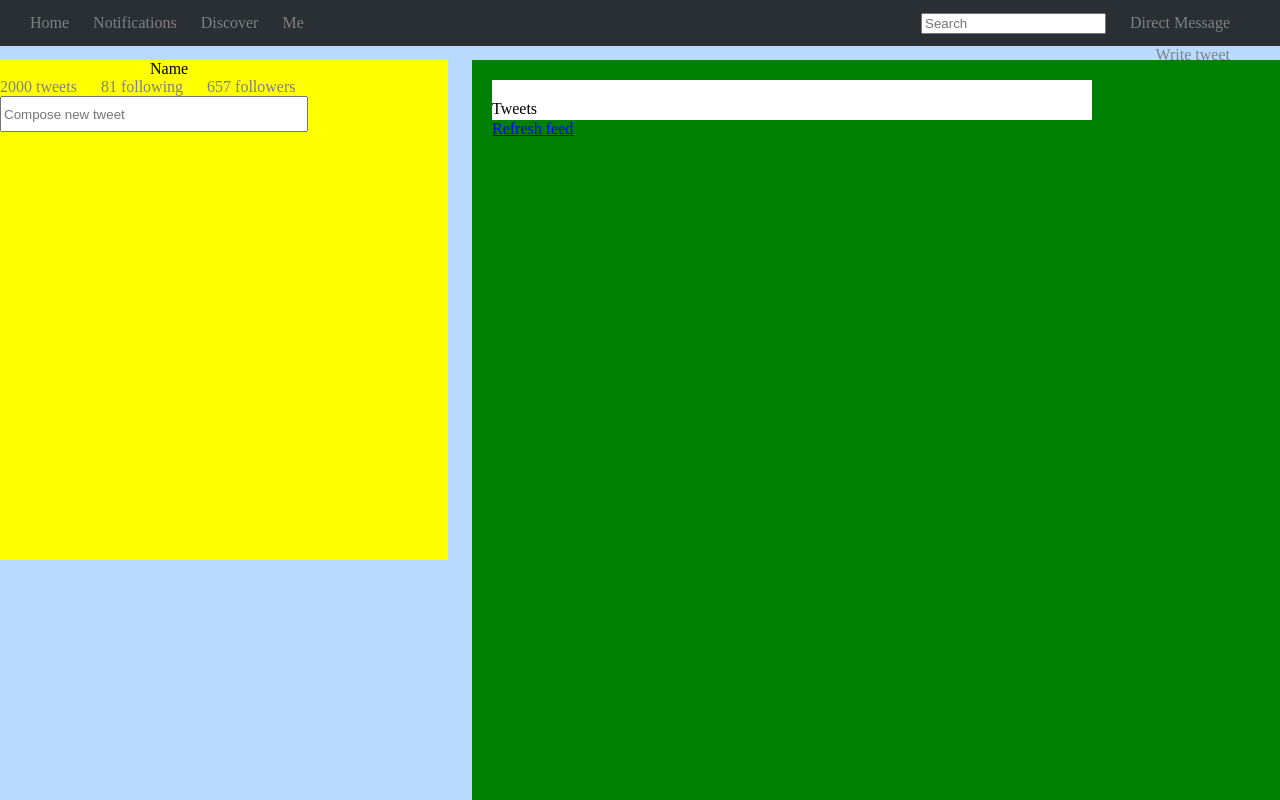
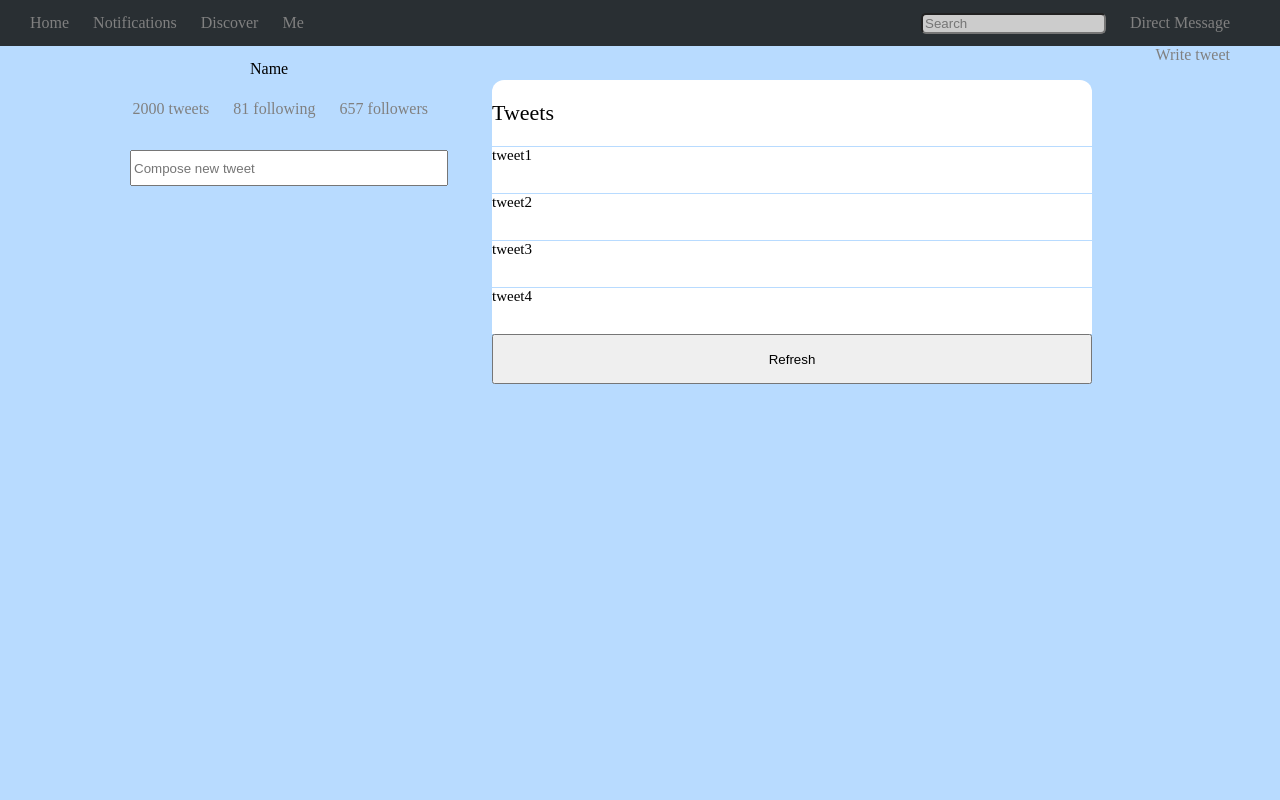
Before and after one commit to manjic/twitter_page, a plain HTML site: page index.html in a window 1280 px wide. Drawn offline with nearby package versions, Linux system fonts and the light colour scheme.

Commit message:
basic placeholders for mini-profile and tweet feed in place. Refresh button adds to list of tweets,infinite scrolling for tweet feed

```diff
--- a/index.html
+++ b/index.html
@@ -39,7 +39,7 @@
 
 				<div id="searchbox" >
 					<form class="form-search">
-  						<input type="text" placeholder="Search" />
+  						<input class="topsearch"type="text" placeholder="Search" />
 						</form>
 				</div>
 
@@ -59,9 +59,16 @@
 	<div id="tweet-feed">
 
 			<div class="feed-title">Tweets</div>
-			<div class="tweet-feed-footer">
-				<a href="/refresh">Refresh feed</a>
+			<div id="tweets">
+				<ul>
+					<li class="tweet-list">tweet1</li>
+					<li class="tweet-list">tweet2</li>
+					<li class="tweet-list">tweet3</li>
+					<li class="tweet-list">tweet4</li>
+				</ul>
 			</div>
+
+			<button class="refresh-feed">Refresh</button>
 	</div>
 
 	<div class="mini-profile">
@@ -71,7 +78,7 @@
 			</div>
 
 			<div>
-				  <ul>
+				  <ul class="profile-stats">
 		        <li class="tweet-number">
 		          <a href="/tweets" >2000 tweets</a>
 		        </li>
@@ -107,7 +114,21 @@
 
 
 
-	<script src="https://code.jquery.com/jquery-2.1.0.min.js"type="text/javascript" ></script>
+	<script
+		src="https://code.jquery.com/jquery-2.1.0.min.js">
+	</script>
+	<script>
+		$(document).ready(function(){
+			$('.refresh-feed').on('click', function() {
+					var newTweets = $('<li class="tweet-list">tweet1</li>' + '<li class="tweet-list">tweet1</li>')
+
+					$('#tweets').append(newTweets).delay(5s);
+
+			});
+
+		})
+
+	</script>
 
 </body>
 </html>
--- a/public/css/application.css
+++ b/public/css/application.css
@@ -44,11 +44,16 @@ header #navigation {
 #searchbox{
 	display: inline-block;
 	line-height: 46px;
-	text-align: left
 }
 
 .form-search {
-	margin-right: 20px
+	margin-right: 20px;
+
+}
+
+.topsearch {
+	border-radius: 5px;
+	background-color: #ccc;
 }
 
 ul
@@ -75,8 +80,8 @@ li a {
 	float:left;
 	width:35%;
 	height: 500px;
-	background-color: yellow;
-
+/*	background-color: yellow;
+*/
 }
 
 #tweet-feed {
@@ -86,22 +91,47 @@ li a {
 	padding: 20px;
 	width: 60%;
 	height: 700px;
-	background-color: green;
 }
 
 .feed-title {
 	display:block;
-	height:20px;
+	height:46px;
 	padding-top: 20px;
 	background-color: white;
 	width:600px;
+	font-size: 22px;
+	font-weight:200;
+	border-radius: 12px 12px 0 0;
+
 }
 
 .mini-profile-name {
 	padding-left: 150px;
+	margin-left: 100px;
+	height:40px;
 }
 
 .new-tweet{
-	width:300px;
+	float:right;
+	width:310px;
 	height: 30px;
 }
+
+.profile-stats{
+	float:right;
+	height: 50px;
+}
+
+button {
+			width:600px;
+			height: 50px;
+}
+
+ .tweet-list {
+	display:inline-block;
+	height:46px;
+	padding-top: 0;
+	background-color: white;
+	width:600px;
+	font-size: 15px;
+}
```
